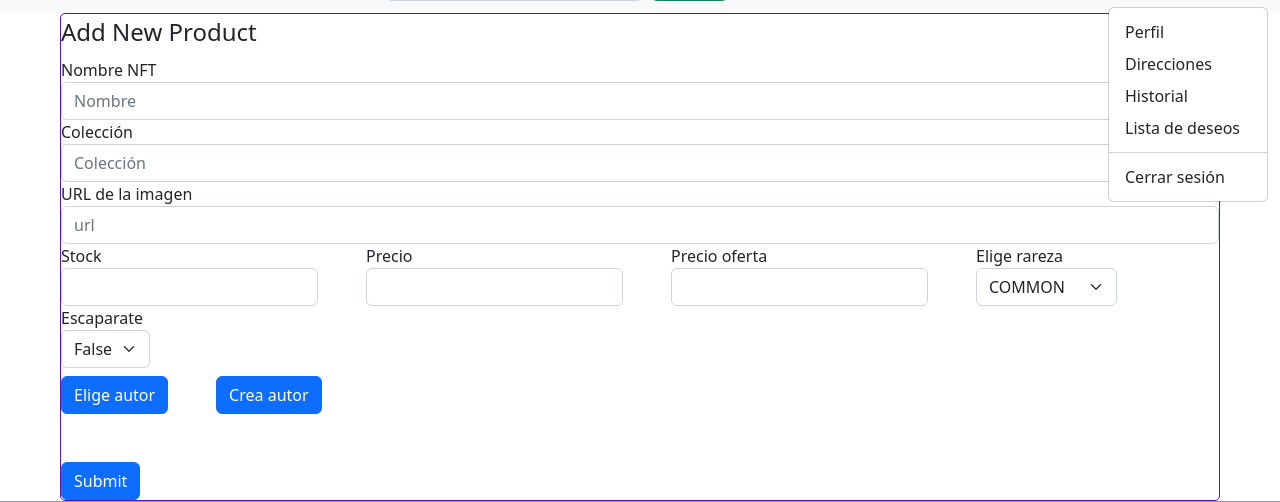
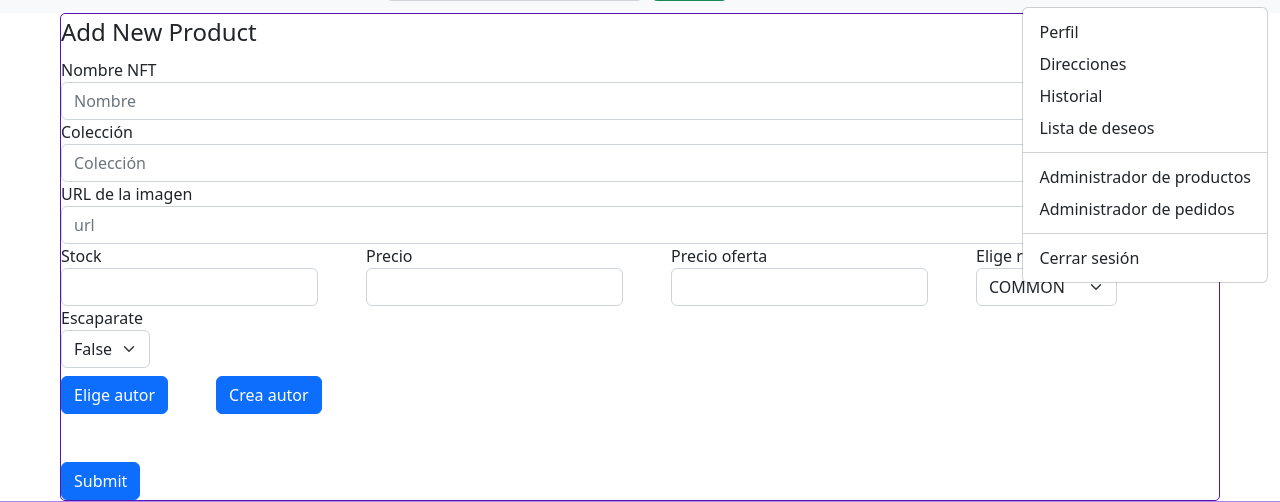
Before and after one commit to PGPI-G3-06/Acme-NFT, a Django app: page /admins/products/new in a window 1280 px wide, after a click that opens the changed part. Shown: the part 49-551 px from the top of the page. Run offline with Django 4.2, Linux system fonts and the light colour scheme; the visitor is signed in with stand-in values (Sample User, id 1); data that the repository does not hold is empty; some libraries are stand-ins or nearby versions.

Commit message:
FIX: BOTONES ADMINISTRADOR
Se ha añadido unos botones para el administrador.

```diff
--- a/acme_nft/acme_nft_app/templates/base.html
+++ b/acme_nft/acme_nft_app/templates/base.html
@@ -64,13 +64,15 @@
                             </a>
                             <ul class="dropdown-menu dropdown-menu-end cart-wrapper">
                                 {% for product_entry in products_in_cart %}
-                                    <li class="dropdown-item bg-transparent items odd product-{{product_entry.product.id}}-entry" style="outline: none !important;">
+                                    <li class="dropdown-item bg-transparent items odd product-{{ product_entry.product.id }}-entry"
+                                        style="outline: none !important;">
 
                                         <div class="infoWrap">
                                             <div class="cartSection">
-                                                <img src="/static/{{product_entry.product.image_url}}" alt="" class="itemImg" />
-                                                <p class="itemNumber">{{product_entry.product.author}}</p>
-                                                <h3 class="dropdown-item-text">{{product_entry.product.name}}</h3>
+                                                <img src="/static/{{ product_entry.product.image_url }}" alt=""
+                                                     class="itemImg"/>
+                                                <p class="itemNumber">{{ product_entry.product.author }}</p>
+                                                <h3 class="dropdown-item-text">{{ product_entry.product.name }}</h3>
 
                                                 <p>
                                                     <button class="btn btn-outline-secondary"
@@ -78,10 +80,13 @@
                                                             type="button"
                                                             id="button-addon1">-
                                                     </button>
-                                                    <input type="text" id="{{product_entry.product.id}}"
-                                                            class="qty quantity-field-{{product_entry.product.id}}" style="border: 1px solid grey; border-radius: 5px;"
-                                                            min="1" max="{{product_entry.product.stock}}"
-                                                            value="{{product_entry.quantity}}" readonly/> x {{product_entry.product.price}} €</p>
+                                                    <input type="text" id="{{ product_entry.product.id }}"
+                                                           class="qty quantity-field-{{ product_entry.product.id }}"
+                                                           style="border: 1px solid grey; border-radius: 5px;"
+                                                           min="1" max="{{ product_entry.product.stock }}"
+                                                           value="{{ product_entry.quantity }}" readonly/>
+                                                    x {{ product_entry.product.price }} €
+                                                </p>
                                                 <button class="btn btn-outline-secondary"
                                                         onclick="upQuantity({{ product_entry.product.id }}, {{ product_entry.product.id }},{{ product_entry.product.price }},{{ product_entry.product.stock }})"
                                                         type="button"
@@ -92,14 +97,17 @@
                                             </div>
 
                                             <div class="prodTotal cartSection">
-                                                    <p class="total-{{product_entry.product.id }}-class">{{product_entry.product.price|mul:product_entry.quantity|floatformat:2}} €</p>
+                                                <p class="total-{{ product_entry.product.id }}-class">
+                                                    {{ product_entry.product.price|mul:product_entry.quantity|floatformat:2}}
+                                                    €</p>
                                             </div>
                                             <div class="cartSection removeWrap">
-                                                        <a href="#" class="remove" onclick="deleteProduct({{ product_entry.product.id }})">x</a>
+                                                <a href="#" class="remove"
+                                                   onclick="deleteProduct({{ product_entry.product.id }})">x</a>
                                             </div>
                                         </div>
                                     </li>
-                                    <li class="product-{{product_entry.product.id}}-entry">
+                                    <li class="product-{{ product_entry.product.id }}-entry">
                                         <hr class="dropdown-divider">
                                     </li>
                                     {% empty %}
@@ -146,11 +154,26 @@
                                            href="{% url 'acme-nft:orders' %}">Historial</a>
                                     </li>
                                     <li>
-                                        <a class="dropdown-item" href="{% url 'acme-nft:wishlist' %}">Lista de deseos</a>
+                                        <a class="dropdown-item" href="{% url 'acme-nft:wishlist' %}">Lista de
+                                            deseos</a>
                                     </li>
                                     <li>
                                         <hr class="dropdown-divider">
                                     </li>
+
+
+                                    {% if request.user.is_superuser %}
+                                        <li><a class="dropdown-item"
+                                               href="{% url 'acme-nft:admin' %}">Administrador de productos</a>
+                                        </li>
+                                        <li><a class="dropdown-item"
+                                               href="{% url 'acme-nft:admin_orders' %}">Administrador de pedidos</a>
+                                        </li>
+                                        <li>
+                                            <hr class="dropdown-divider">
+                                        </li>
+                                    {% endif %}
+
                                     <li><a class="dropdown-item"
                                            href="{% url 'acme-nft:signout' %}">Cerrar
                                         sesión</a></li>
--- a/acme_nft/acme_nft_app/views.py
+++ b/acme_nft/acme_nft_app/views.py
@@ -774,20 +774,11 @@ def orders(request):
 def order(request, order_id):
     order = Order.objects.get(pk=order_id)
     products = ProductEntry.objects.filter(order_id=order_id)
-    total = final_price(products)
     return render(request, "order-details.html", {
         "order": order,
         "products": products,
-        "total": total,
+        "total": order.total(),
     })
-
-
-def final_price(products):
-    final_price = 0
-    for product in products:
-        final_price += product.product.price * product.quantity
-    return final_price
-
 
 # ------------------------ Customer Service ------------------------
 def customer_service(request):
```
Also changed, not shown: acme_nft/acme_nft_app/templates/admin-list-orders.html (+7 -2 lines). Lines whose indentation alone changed are shown as unchanged.
